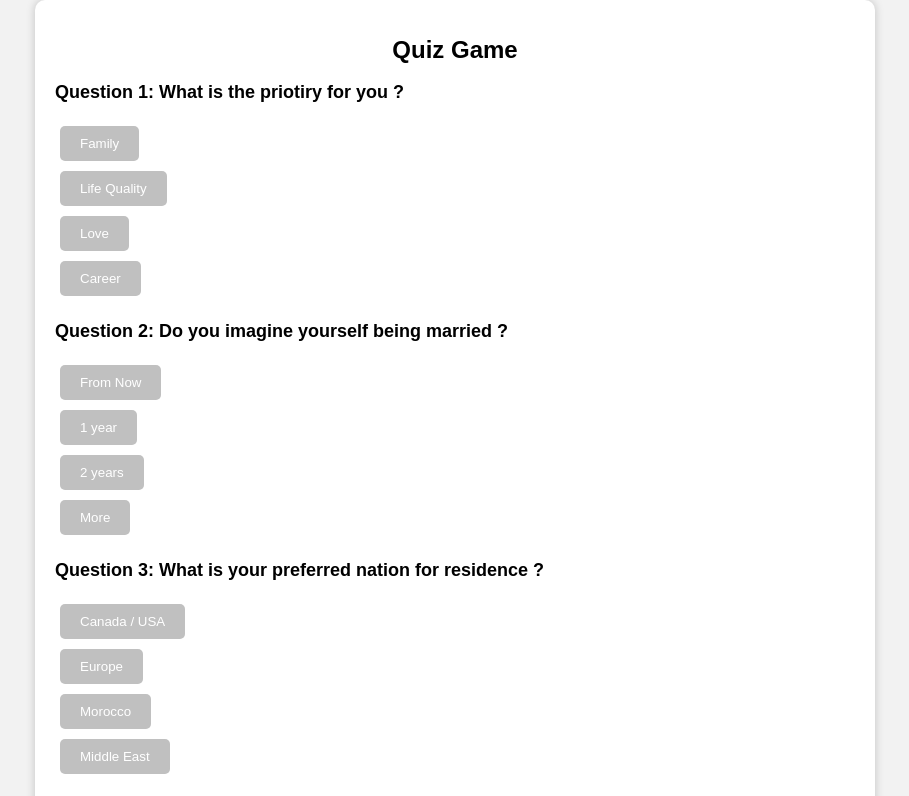
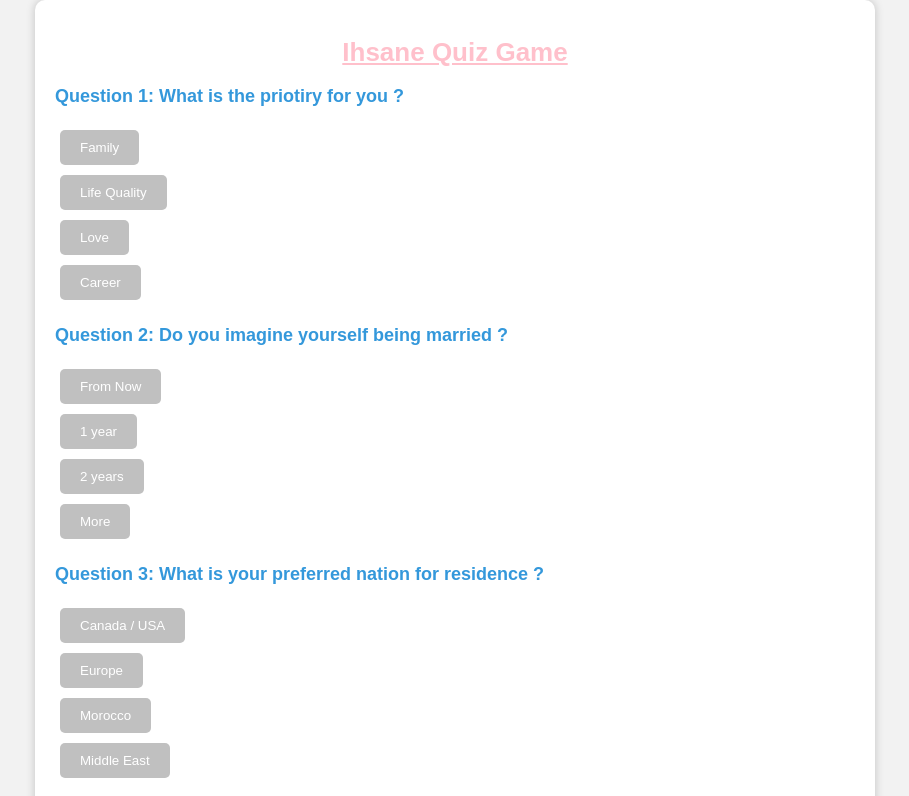
Before and after one commit to tahiriabdo131/quiz, a plain HTML site: page index.html in a window 1280 px wide. Shown: the top 796 px of the page, without its empty margins (185-1094 px from the left). Drawn offline with Linux system fonts and the light colour scheme.

Commit message:
add some style for colors

```diff
--- a/index.html
+++ b/index.html
@@ -10,7 +10,7 @@
 
 <body>
     <div class="container">
-        <h1>Quiz Game</h1>
+        <h1>Ihsane Quiz Game</h1>
         <div class="question">
             <p>Question 1: What is the priotiry for you ?</p>
             <ul>
@@ -78,7 +78,7 @@
         </div>
 
         <div class="question">
-            <p>Question 8: When you told me that you loved me for the first time ?</p>
+            <p>Question 8: When did you first tell me that you loved me ?</p>
             <ul>
                 <li><button class="choice" onclick="checkAnswer(this, true)">08/12/2016</button></li>
                 <li><button class="choice" onclick="checkAnswer(this, false)">10/12/2016</button></li>
--- a/styles.css
+++ b/styles.css
@@ -16,11 +16,14 @@ body {
 
 h1 {
     text-align: center;
-    font-size: 24px;
+	color: pink;
+	text-decoration: underline;
+    font-size: 26px;
 }
 
 .question {
     margin-bottom: 20px;
+	color: #3498db;
 }
 
 .question p {
```
